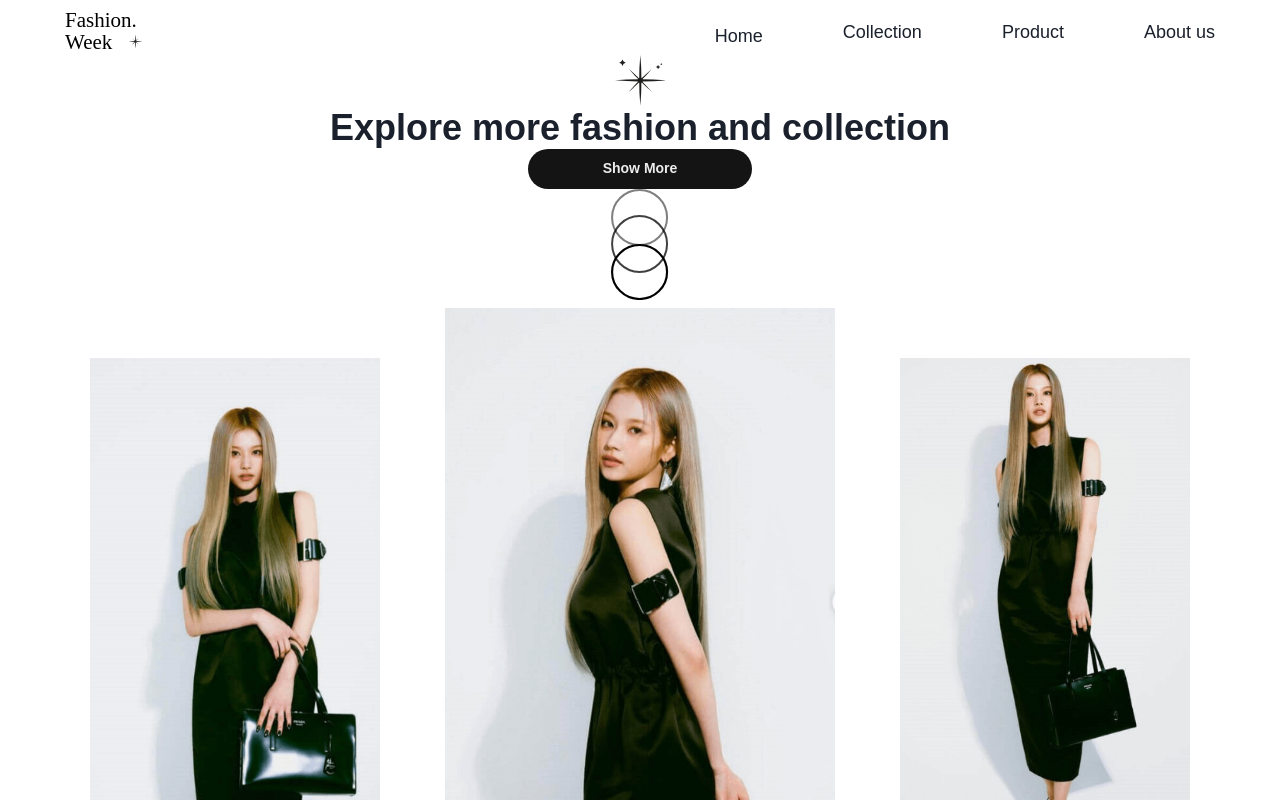
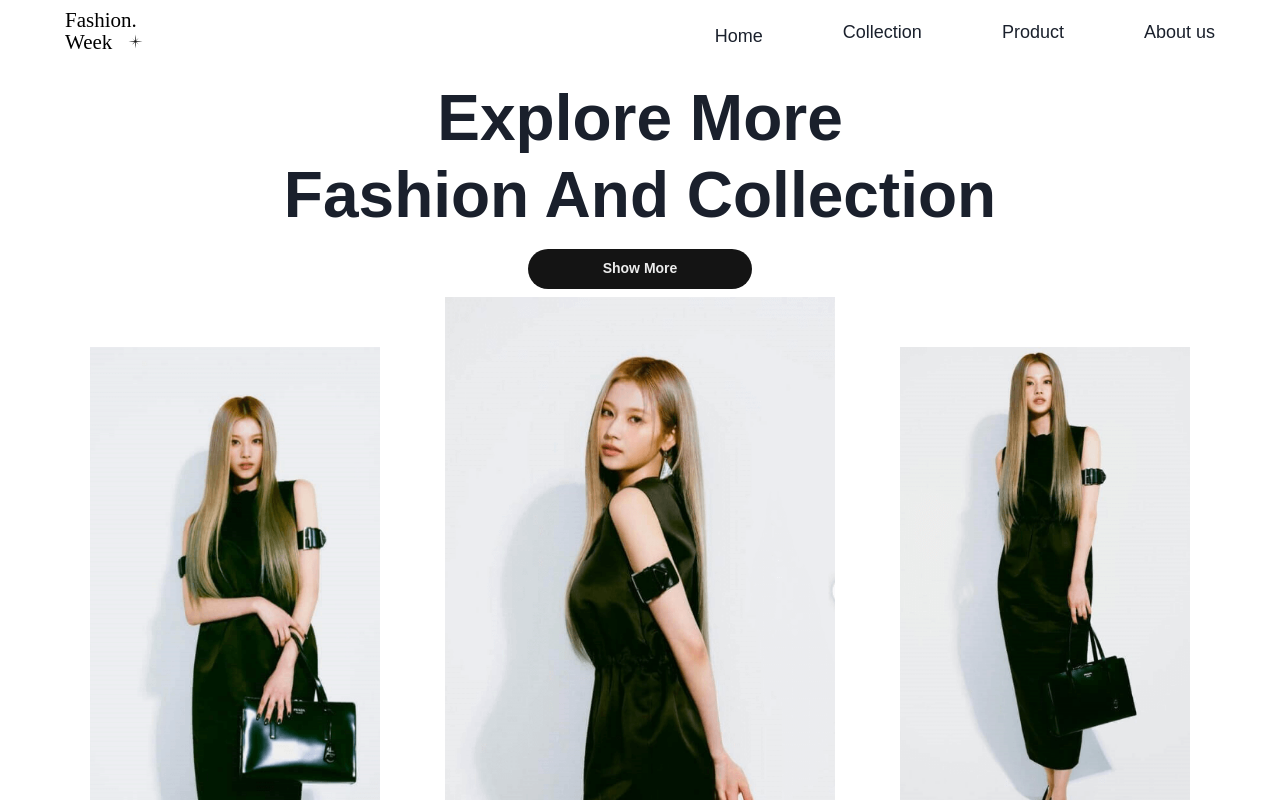
Before and after one commit to DrHeinz11/Fashion-Landing, a React (Vite) app: page / in a window 1280 px wide. Shown: the top 800 px of the page. Built offline with nearby package versions, Linux system fonts and the light colour scheme; a web font is replaced by a local one.

Commit message:
V1.4.9(Font-fix)

```diff
--- a/src/container/footer/Footer.jsx
+++ b/src/container/footer/Footer.jsx
@@ -19,7 +19,7 @@ export default function Footer() {
           flexDirection={"column"}
           gap="10px"
         >
-          <Heading fontSize="xl" color="white">
+          <Heading letterSpacing='3px' fontSize="xl" color="white">
             Contact
           </Heading>
           <Text fontSize={"md"} color="white">
@@ -30,7 +30,7 @@ export default function Footer() {
           <Text></Text>
         </Stack>
         <Stack width={{ base: "100%", md: "auto" }}>
-          <Heading fontSize="xl" color="white">
+          <Heading letterSpacing='3px' fontSize="xl" color="white">
             Newsletter
           </Heading>
           <Stack spacing={"3"} display="flex" flex-direction="row">
--- a/src/container/header/hero/Hero.jsx
+++ b/src/container/header/hero/Hero.jsx
@@ -5,153 +5,21 @@ export default function Hero() {
   return (
     <Stack>
       <Box
-      marginTop='55px'
-      display="flex" alignItems="center" flexDirection="column">
-        <svg
-          xmlns="http://www.w3.org/2000/svg"
-          width="50.662"
-          height="50.662"
-          viewBox="0 0 50.662 50.662"
+        marginTop="80px"
+        display="flex"
+        gap='15px'
+        alignItems="center"
+        flexDirection="column"
+      >
+        <Heading
+          fontSize={{ lg: "4rem", base: "3rem" }}
+          textTransform="capitalize"
+          textAlign="center"
         >
-          <g id="estrella" transform="translate(-0.5 -0.5)">
-            <g
-              id="Grupo_11"
-              data-name="Grupo 11"
-              transform="translate(24.73 0.5)"
-            >
-              <path
-                id="Trazado_15"
-                data-name="Trazado 15"
-                d="M12.6.5a243.61,243.61,0,0,1,1.1,25.331,243.61,243.61,0,0,1-1.1,25.331,243.61,243.61,0,0,1-1.1-25.331A243.61,243.61,0,0,1,12.6.5Z"
-                transform="translate(-11.5 -0.5)"
-                fill="#1d1d1b"
-              />
-            </g>
-            <g
-              id="Grupo_12"
-              data-name="Grupo 12"
-              transform="translate(0.5 24.73)"
-            >
-              <path
-                id="Trazado_16"
-                data-name="Trazado 16"
-                d="M51.162,12.6a243.61,243.61,0,0,1-25.331,1.1A243.61,243.61,0,0,1,.5,12.6a243.61,243.61,0,0,1,25.331-1.1A243.61,243.61,0,0,1,51.162,12.6Z"
-                transform="translate(-0.5 -11.5)"
-                fill="#1d1d1b"
-              />
-            </g>
-            <g
-              id="Grupo_13"
-              data-name="Grupo 13"
-              transform="translate(13.937 14.377)"
-            >
-              <path
-                id="Trazado_17"
-                data-name="Trazado 17"
-                d="M6.6,30.149c3.524-4.185,7.489-8.15,11.234-12.115C21.8,14.289,25.764,10.324,29.949,6.8c-3.524,4.185-7.489,8.15-11.234,12.115C14.75,22.66,11.005,26.4,6.6,30.149Z"
-                transform="translate(-6.6 -6.8)"
-                fill="#1d1d1b"
-              />
-            </g>
-            <g
-              id="Grupo_14"
-              data-name="Grupo 14"
-              transform="translate(14.157 14.157)"
-            >
-              <path
-                id="Trazado_18"
-                data-name="Trazado 18"
-                d="M30.049,30.049c-4.185-3.524-8.15-7.489-12.115-11.234C14.189,14.85,10.224,10.885,6.7,6.7c4.185,3.524,8.15,7.489,12.115,11.234C22.559,21.9,26.524,25.864,30.049,30.049Z"
-                transform="translate(-6.7 -6.7)"
-                fill="#1d1d1b"
-              />
-            </g>
-            <circle
-              id="Elipse_7"
-              data-name="Elipse 7"
-              cx="2.203"
-              cy="2.203"
-              r="2.203"
-              transform="translate(23.628 23.628)"
-              fill="#1d1d1b"
-              stroke="#1d1d1b"
-              stroke-miterlimit="10"
-              stroke-width="0.75"
-            />
-            <path
-              id="Trazado_19"
-              data-name="Trazado 19"
-              d="M5.7,2.5l1.1,1.982L9.008,5.8l-2.2,1.1-1.1,2.2-1.1-2.2L2.4,5.8,4.6,4.482Z"
-              transform="translate(2.285 2.405)"
-              fill="#1d1d1b"
-            />
-            <path
-              id="Trazado_20"
-              data-name="Trazado 20"
-              d="M22.1,4.2l.441.661L23.2,5.3l-.661.22L22.1,6.4l-.441-.881L21,5.3l.661-.441Z"
-              transform="translate(24.656 4.45)"
-              fill="#1d1d1b"
-            />
-            <path
-              id="Trazado_21"
-              data-name="Trazado 21"
-              d="M21.3,5l.661,1.322,1.542.881-1.542.661L21.3,9.405l-.881-1.542L19.1,7.2l1.322-.881Z"
-              transform="translate(22.37 5.412)"
-              fill="#1d1d1b"
-            />
-          </g>
-        </svg>
-
-        <Heading>Explore more fashion and collection</Heading>
+          Explore more <br /> fashion and collection
+        </Heading>
 
         <Cta copy="Show more" />
-        <svg
-          xmlns="http://www.w3.org/2000/svg"
-          width="57.15"
-          height="111.075"
-          viewBox="0 0 57.15 111.075"
-        >
-          <g id="circle" transform="translate(-5.649 -0.726)">
-            <circle
-              id="Elipse_4"
-              data-name="Elipse 4"
-              cx="27.5"
-              cy="27.5"
-              r="27.5"
-              transform="translate(6.724 1.726)"
-              fill="none"
-              stroke="rgba(0,0,0,0.5)"
-              stroke-miterlimit="10"
-              stroke-width="2"
-            />
-            <ellipse
-              id="Elipse_5"
-              data-name="Elipse 5"
-              cx="27.5"
-              cy="28"
-              rx="27.5"
-              ry="28"
-              transform="translate(6.724 27.726)"
-              fill="none"
-              stroke="rgba(0,0,0,0.75)"
-              stroke-miterlimit="10"
-              stroke-width="2"
-            />
-            <ellipse
-              id="Elipse_6"
-              data-name="Elipse 6"
-              cx="27.5"
-              cy="27"
-              rx="27.5"
-              ry="27"
-              transform="translate(6.724 56.726)"
-              fill="none"
-              stroke="#000"
-              stroke-miterlimit="10"
-              stroke-width="2.15"
-            />
-          </g>
-        </svg>
       </Box>
       <GaleryHero />
     </Stack>
```
